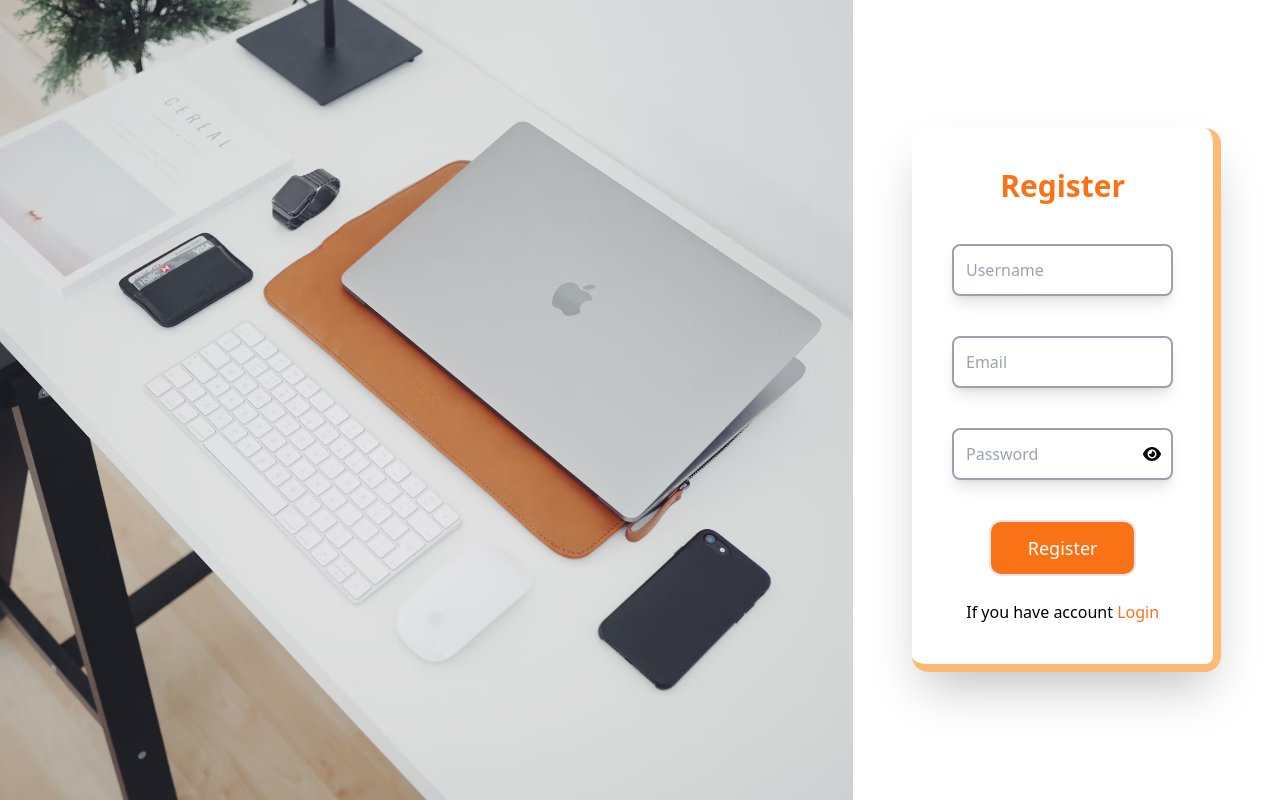
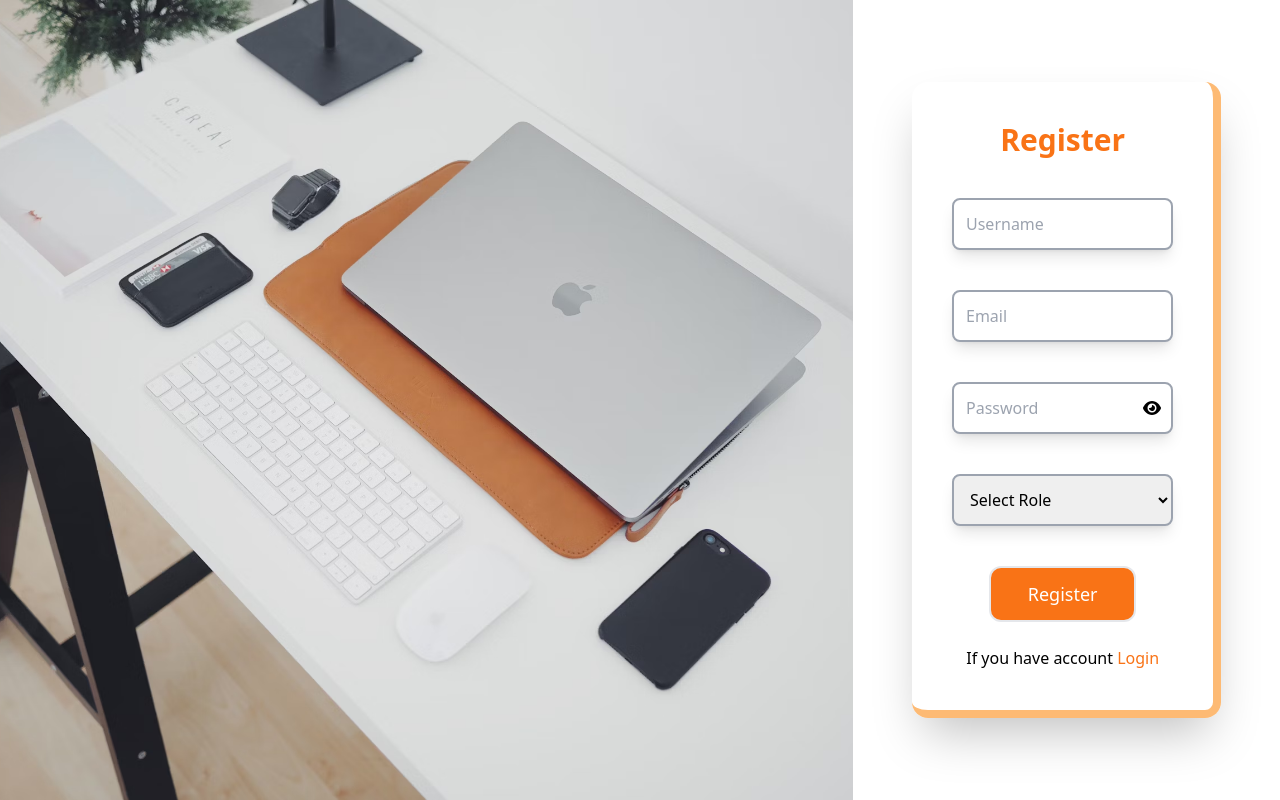
Before and after one commit to iamnaveen8851/pr_frontend, a React (Vite) app: page /signup in a window 1280 px wide. Built offline with nearby package versions, Linux system fonts and the light colour scheme; no server answers.

Commit message:
role added in sign up

```diff
--- a/src/components/SignUp.jsx
+++ b/src/components/SignUp.jsx
@@ -234,6 +234,29 @@ const SignUp = () => {
                 )}
               </div>
 
+              {/* Role Selection Dropdown */}
+              <div className={styles.inputGroup}>
+                <select
+                  className={styles.inputBoxes}
+                  name="role"
+                  value={formState.role}
+                  onChange={(e) => {
+                    setFormState({ ...formState, role: e.target.value });
+                    setTouched({ ...touched, role: true });
+                  }}
+                  onBlur={handleBlur}
+                  required
+                >
+                  <option value="">Select Role</option>
+                  <option value="Employee">Employee</option>
+                  <option value="Manager">Manager</option>
+                  <option value="Admin">Admin</option>
+                </select>
+                {errors.role && touched.role && (
+                  <p className={styles.errorText}>{errors.role}</p>
+                )}
+              </div>
+
               <button
                 className={`${styles.submitBtn} ${
                   errors.username ||
```
